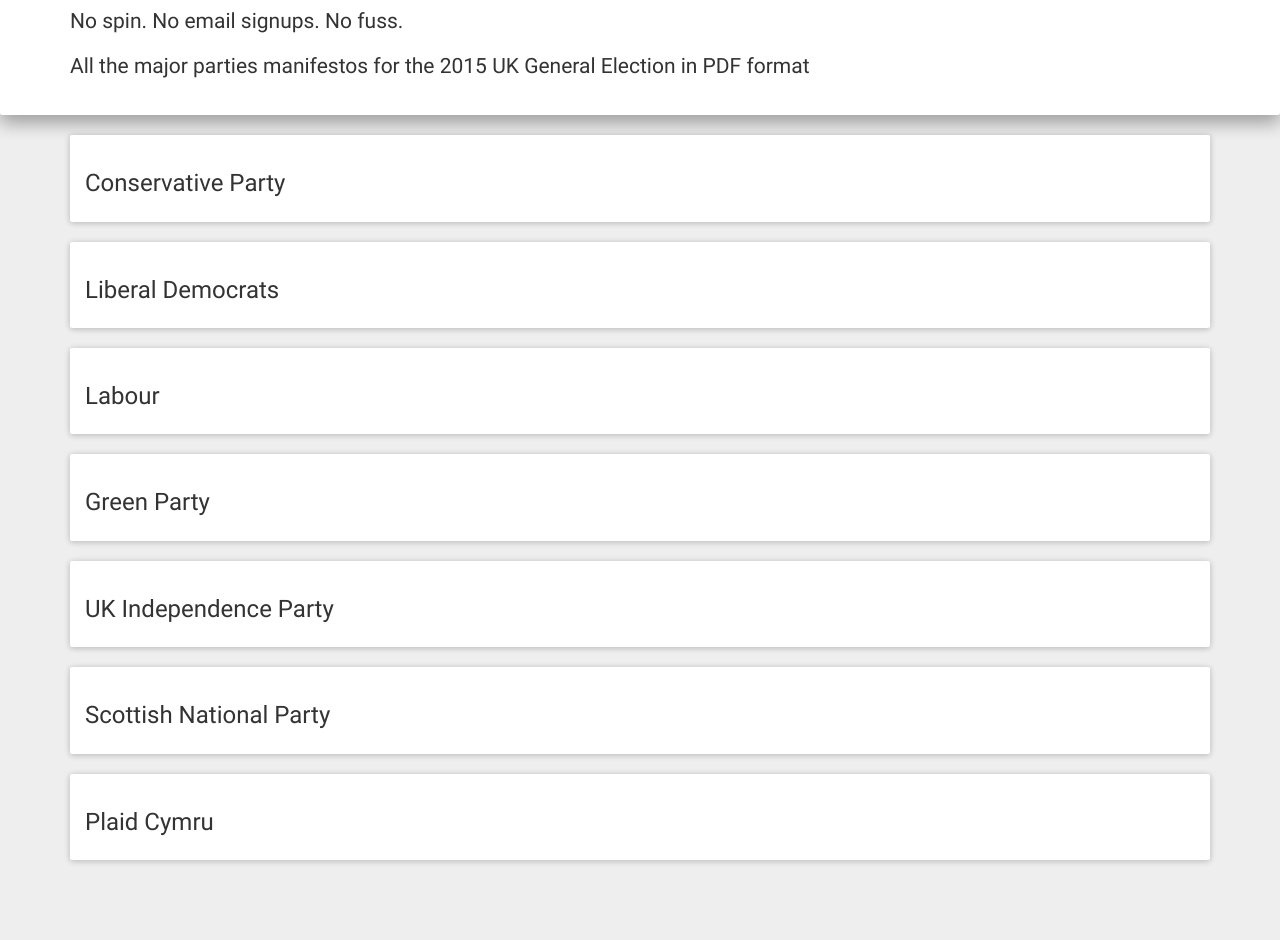
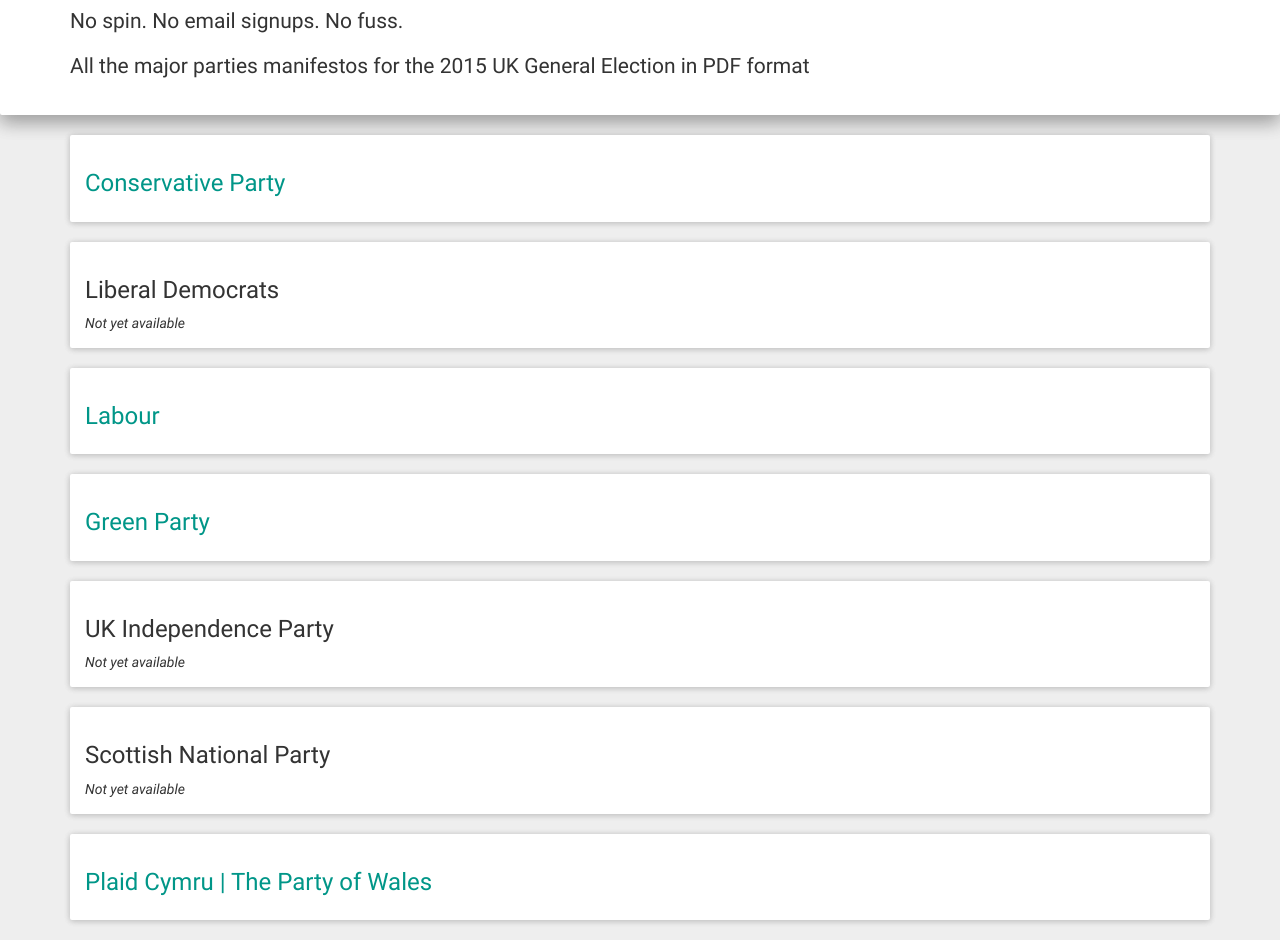
Before and after one commit to alexbate/manifesto.website, a plain HTML site: page index.html in a window 1280 px wide. Shown: the part 112-1052 px from the top of the page. Before the commit the page ends 992 px from the top, so only its background shows below. Drawn offline with nearby package versions, Linux system fonts and the light colour scheme.

Commit message:
Add links to manifestos

```diff
--- a/index.html
+++ b/index.html
@@ -30,48 +30,53 @@
       </div>
     </div>
 
+  <a href="https://s3-eu-west-1.amazonaws.com/manifesto2015/ConservativeManifesto2015.pdf">
   <div class="container">
     <div class="panel panel-default">
       <div class="panel-body">
         <h3>Conservative Party</h3>
       </div>
-    </div>
+    </div> </a>
 
     <div class="panel panel-default">
       <div class="panel-body">
-        <h3>Liberal Democrats</h3>
+        <h3>Liberal Democrats</h3> <em>Not yet available</em>
+      </div>
+    </div>
+
+    <a href="http://www.labour.org.uk/manifesto2015">
+    <div class="panel panel-default">
+      <div class="panel-body">
+        <h3>Labour</h3>
+      </div>
+    </div> </a>
+
+    <a href="https://www.greenparty.org.uk/assets/files/manifesto/Green_Party_2015_General_Election_Manifesto.pdf">
+    <div class="panel panel-default">
+      <div class="panel-body">
+        <h3>Green Party</h3>
+      </div>
+    </div> </a>
+
+    <div class="panel panel-default">
+      <div class="panel-body">
+        <h3>UK Independence Party</h3> <em>Not yet available</em>
       </div>
     </div>
 
     <div class="panel panel-default">
       <div class="panel-body">
-        <h3>Labour</h3>
+        <h3>Scottish National Party</h3> <em>Not yet available</em>
       </div>
     </div>
 
+    <a href="https://www.partyof.wales/uploads/Plaid_Cymru_2015_Westminster_Manifesto.pdf">
     <div class="panel panel-default">
       <div class="panel-body">
-        <h3>Green Party</h3>
+        <h3>Plaid Cymru | The Party of Wales</h3>
       </div>
-    </div>
+    </div> </a>
 
-    <div class="panel panel-default">
-      <div class="panel-body">
-        <h3>UK Independence Party</h3>
-      </div>
-    </div>
-
-    <div class="panel panel-default">
-      <div class="panel-body">
-        <h3>Scottish National Party</h3>
-      </div>
-    </div>
-
-    <div class="panel panel-default">
-      <div class="panel-body">
-        <h3>Plaid Cymru</h3>
-      </div>
-    </div>
   </div>
 
     <!-- jQuery (necessary for Bootstrap's JavaScript plugins) -->
```
